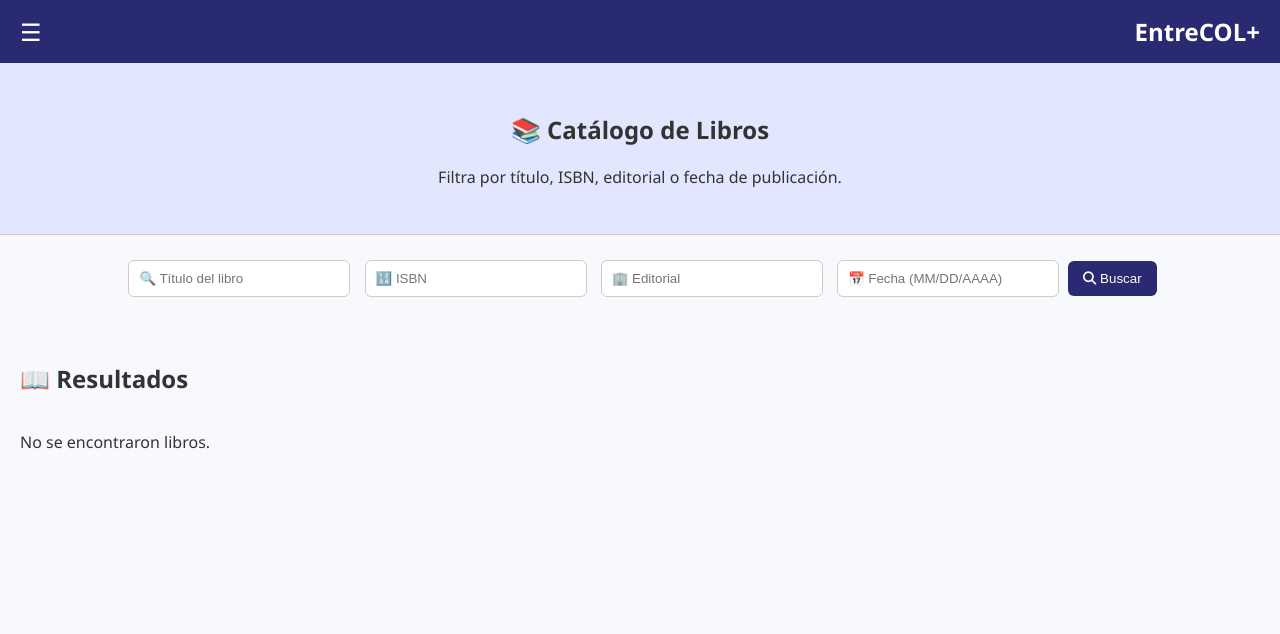
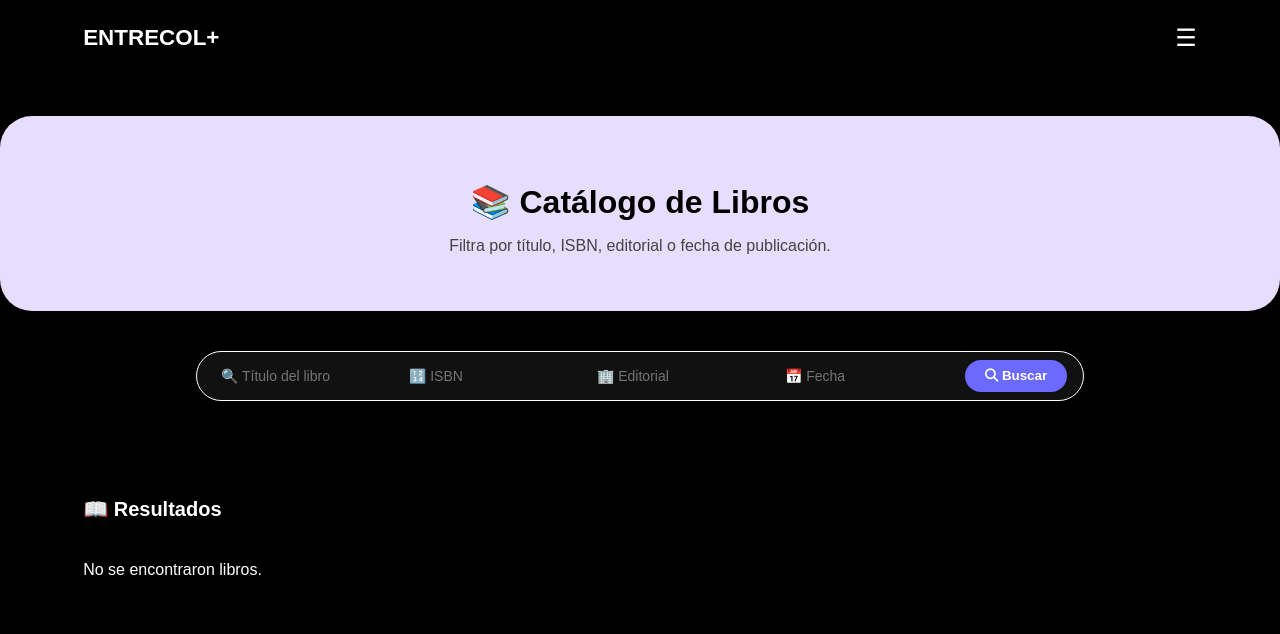
Before and after one commit to vcalderonc/ProyectoFinalSQL, a Flask app: page /libros in a window 1280 px wide. Shown: the top 634 px of the page. Run offline with Flask 3, Linux system fonts and the light colour scheme; data that the repository does not hold is empty.

Commit message:
22/05/2025

```diff
--- a/ProyectoFinalSQL/Backend/app.py
+++ b/ProyectoFinalSQL/Backend/app.py
@@ -57,6 +57,8 @@ usuarios = {
     "empleado": {"clave": "emp123", "rol": "empleado"}
 }
 
+
+
 # ----------------------------
 # Página principal
 # ----------------------------
@@ -80,9 +82,9 @@ def login():
             elif rol == "empleado":
                 return redirect(url_for("empleado"))
         else:
-            return render_template("login.html", error="Usuario o contraseña incorrectos.")
+            return render_template("inicio.html", error="Usuario o contraseña incorrectos.")
 
-    return render_template("login.html")
+    return render_template("inicio.html")
 
 # ----------------------------
 # Panel de empleado
@@ -352,6 +354,12 @@ def info_empleado():
 def index():
     return render_template("index.html")
 
+
+
+# ----------------------------
+# Manejo de excepciones
+# ---
+
 # ----------------------------
 # Ejecutar servidor
 # ----------------------------
--- a/ProyectoFinalSQL/Frontend/Static/libros.css
+++ b/ProyectoFinalSQL/Frontend/Static/libros.css
@@ -1,34 +1,43 @@
+/* ------------------ ESTILO BASE ------------------ */
 body {
-    font-family: 'Segoe UI', sans-serif;
+  font-family: 'Plus Jakarta Sans', sans-serif;
   margin: 0;
-    background-color: #f7f9fc;
-    color: #333;
+  background-color: #000;
+  color: #fff;
 }
 
 header {
-    background-color: #2a2a72;
-    color: white;
-    padding: 15px 20px;
+  background-color: #000;
+  color: #fff;
+  padding: 24px 6.5vw;
   display: flex;
+  justify-content: space-between;
   align-items: center;
-    justify-content: space-between;
+  flex-wrap: wrap;
 }
 
 .logo {
-    font-size: 1.5em;
-    font-weight: bold;
+  font-size: 1.4rem;
+  font-weight: 700;
+  text-transform: uppercase;
 }
 
 .menu-icon {
   font-size: 24px;
+  color: #fff;
   cursor: pointer;
 }
 
 .dropdown-menu {
   display: none;
-    background-color: #343a40;
+  background-color: #111;
   color: white;
-    padding: 10px;
+  padding: 10px 20px;
+  position: absolute;
+  top: 80px;
+  right: 0;
+  border-radius: 12px;
+  z-index: 100;
 }
 
 .dropdown-menu ul {
@@ -44,66 +53,150 @@ header {
 .dropdown-menu ul li a {
   color: white;
   text-decoration: none;
+  font-weight: 500;
 }
 
-.banner {
-    background-color: #e3e6ff;
-    padding: 30px 20px;
-    text-align: center;
-    border-bottom: 1px solid #ccc;
+.dropdown-menu ul li:hover {
+  background-color: #222;
 }
 
-.buscar-libros {
-    padding: 20px;
+/* ------------------ BANNER ENCABEZADO ------------------ */
+.banner {
+  background-color: #e6defc;
+  color: #000;
+  border-radius: 32px;
+  max-width: 95%;
+  margin: 40px auto;
+  padding: 40px;
   text-align: center;
 }
 
+.banner h1 {
+  font-size: 2rem;
+  margin-bottom: 10px;
+  font-weight: 700;
+}
+
+.banner p {
+  font-size: 16px;
+  color: #444;
+}
+
+/* ------------------ BÚSQUEDA ------------------ */
+.buscar-libros {
+  display: flex;
+  justify-content: center;
+  margin: 30px auto;
+}
+
+.buscar-libros form {
+  display: flex;
+  gap: 12px;
+  background-color: #111;
+  border: 1px solid #fff;
+  border-radius: 9999px;
+  padding: 8px 16px;
+  flex-wrap: wrap;
+  max-width: 90%;
+}
+
 .buscar-libros input {
-    padding: 10px;
-    margin: 5px;
-    width: 200px;
-    border: 1px solid #ccc;
-    border-radius: 6px;
+  background: transparent;
+  border: none;
+  color: #ccc;
+  font-size: 14px;
+  font-family: 'Plus Jakarta Sans', sans-serif;
+  outline: none;
+  padding: 8px;
+  width: 160px;
 }
 
 .buscar-libros button {
-    padding: 10px 15px;
-    background-color: #2a2a72;
+  background-color: #6a6aff;
   color: white;
   border: none;
-    border-radius: 6px;
+  border-radius: 9999px;
+  padding: 8px 20px;
+  font-weight: 600;
   cursor: pointer;
+  transition: background-color 0.3s ease;
 }
 
+.buscar-libros button:hover {
+  background-color: #4d4dd6;
+}
+
+/* ------------------ RESULTADOS ------------------ */
 .resultados {
-    padding: 20px;
+  padding: 40px 6.5vw;
+  margin-top: 40px;
+}
+
+.resultados h2 {
+  font-size: 20px;
+  font-weight: 700;
+  margin-bottom: 24px;
+  color: white;
+  display: flex;
+  align-items: center;
+  gap: 10px;
 }
 
 .libros-grid {
   display: grid;
-    grid-template-columns: repeat(auto-fill, minmax(260px, 1fr));
-    gap: 20px;
+  grid-template-columns: repeat(auto-fit, minmax(180px, 1fr));
+  gap: 24px;
 }
 
 .libro-card {
-    background-color: white;
-    border: 1px solid #ddd;
-    padding: 15px;
-    border-radius: 10px;
-    box-shadow: 0 1px 6px rgba(0, 0, 0, 0.1);
-    transition: transform 0.2s;
+  background-color: #111;
+  border: 1px solid #333;
+  border-radius: 20px;
+  padding: 20px;
+  box-shadow: 0 4px 12px rgba(0, 0, 0, 0.2);
+  transition: transform 0.3s ease, box-shadow 0.3s ease;
+  display: flex;
+  flex-direction: column;
+  justify-content: center;
 }
 
 .libro-card:hover {
-    transform: translateY(-5px);
+  transform: translateY(-4px);
+  box-shadow: 0 0 0 1px #444;
 }
 
 .libro-card h3 {
-    margin-top: 0;
-    font-size: 18px;
-    color: #2a2a72;
+  font-size: 16px;
+  font-weight: 700;
+  margin-bottom: 10px;
+  color: #fff;
 }
 
 .libro-card p {
-    margin: 5px 0;
+  margin: 4px 0;
+  font-size: 14px;
+  color: #ccc;
 }
+
+.libro-card p strong {
+  color: #fff;
+}
+
+/* ------------------ RESPONSIVE ------------------ */
+@media (max-width: 768px) {
+  .buscar-libros form {
+    flex-direction: column;
+    align-items: stretch;
+    border-radius: 16px;
+  }
+
+  .buscar-libros input,
+  .buscar-libros button {
+    width: 100%;
+  }
+
+  header {
+    flex-direction: column;
+    gap: 12px;
+  }
+}
--- a/ProyectoFinalSQL/Frontend/Templates/libros.html
+++ b/ProyectoFinalSQL/Frontend/Templates/libros.html
@@ -7,18 +7,17 @@
   <link rel="stylesheet" href="{{ url_for('static', filename='libros.css') }}">
   <link rel="stylesheet" href="https://cdnjs.cloudflare.com/ajax/libs/font-awesome/6.5.0/css/all.min.css" />
 </head>
+
 <body>
-
   <header>
-    <div class="menu-icon" onclick="toggleMenu()">&#9776;</div>
-    <div class="logo"><span>EntreCOL+</span></div>
+    <div class="logo">EntreCOL+</div>
+    <div class="menu-icon" onclick="toggleMenu()">☰</div>
   </header>
 
   <div id="side-menu" class="dropdown-menu">
     <ul>
       <li><a href="{{ url_for('inicio') }}">Inicio</a></li>
       <li><a href="/peliculas">Películas</a></li>
-      <li><a href="/empleados">Nómina</a></li>
       <li><a href="/login">Cerrar sesión</a></li>
     </ul>
   </div>
@@ -31,10 +30,10 @@
 
     <section class="buscar-libros">
       <form method="get">
-        <input type="text" name="titulo" placeholder="🔍 Título del libro">
-        <input type="text" name="isbn" placeholder="🔢 ISBN">
-        <input type="text" name="editorial" placeholder="🏢 Editorial">
-        <input type="text" class="sizeDate" name="fecha" placeholder="📅 Fecha (MM/DD/AAAA)">
+        <input type="text" name="titulo" placeholder="🔍 Título del libro" value="{{ request.args.get('titulo', '') }}">
+        <input type="text" name="isbn" placeholder="🔢 ISBN" value="{{ request.args.get('isbn', '') }}">
+        <input type="text" name="editorial" placeholder="🏢 Editorial" value="{{ request.args.get('editorial', '') }}">
+        <input type="text" name="fecha" placeholder="📅 Fecha" value="{{ request.args.get('fecha', '') }}">
         <button type="submit"><i class="fas fa-search"></i> Buscar</button>
       </form>
     </section>
@@ -72,6 +71,5 @@
       }
     });
   </script>
-
 </body>
 </html>
```
Also changed, not shown: ProyectoFinalSQL/Frontend/Static/Inicioscript.js (renamed from ProyectoFinalSQL/Frontend/Static/script.js, +17 -0 lines), ProyectoFinalSQL/Frontend/Static/peliculas.css (+225 -31 lines), ProyectoFinalSQL/Frontend/Static/styleinicio.css (+11 -23 lines), ProyectoFinalSQL/Frontend/Templates/Inicio.html (+5 -3 lines), ProyectoFinalSQL/Frontend/Templates/peliculas.html (+54 -61 lines), 1 other file. Lines whose indentation alone changed are shown as unchanged.
